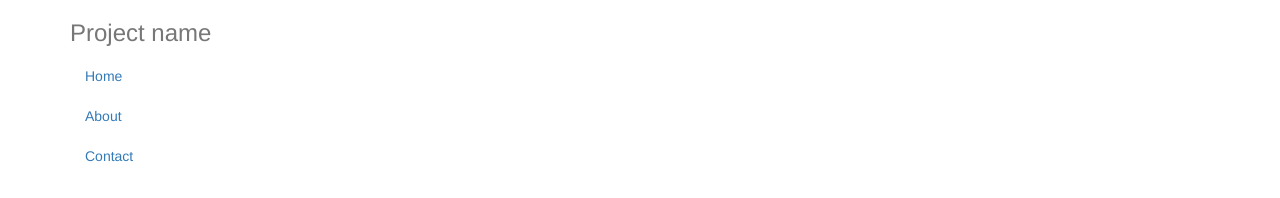
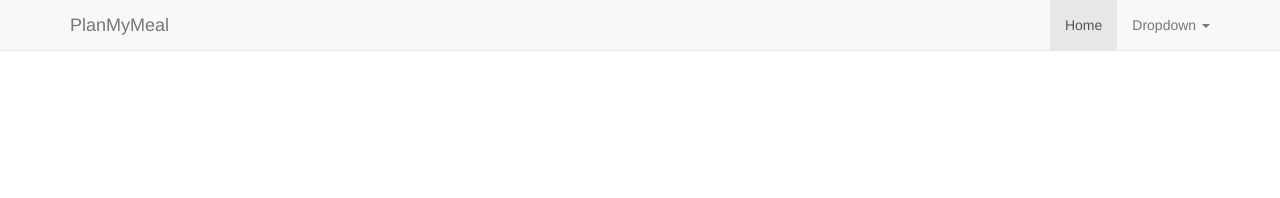
Before and after one commit to neostoic/PlanMyMeal, a website with bundled scripts: page client/index.html in a window 1280 px wide. Built offline with nearby package versions, Linux system fonts and the light colour scheme; files whose address does not match are found by name.

Commit message:
boostrap navbar

```diff
--- a/client/css/style.css
+++ /dev/null
@@ -1,5 +0,0 @@
-.center {
-     float: none;
-     margin-left: auto;
-     margin-right: auto;
-}
--- a/client/index.html
+++ b/client/index.html
@@ -6,31 +6,45 @@
         <link rel="stylesheet" href="bower_components/bootstrap/dist/css/bootstrap.css">
         <link rel="stylesheet"  href="css/style.css">
     </head>
-    <body ng-app="plunker">
+    <body>
+        <!-- Fixed masthead navbar-->
+        <nav class="navbar navbar-masthead navbar-default navbar-static-top">
           <div class="container">
-
-      <!-- The justified navigation menu is meant for single line per list item.
-           Multiple lines will require custom code not provided by Bootstrap. -->
-      <div class="masthead">
-        <h3 class="text-muted">Project name</h3>
-        <nav>
-          <ul class="nav nav-navbar nav-inverse">
+            <div class="navbar-header">
+              <button type="button" class="navbar-toggle collapsed" data-toggle="collapse" data-target="#navbar" aria-expanded="false" aria-controls="navbar">
+                <span class="sr-only">Toggle navigation</span>
+                <span class="icon-bar"></span>
+                <span class="icon-bar"></span>
+                <span class="icon-bar"></span>
+              </button>
+              <a class="navbar-brand" href="#">PlanMyMeal</a>
+            </div>
+            <div id="navbar" class="navbar-collapse collapse">
+              <ul class="nav navbar-nav navbar-right">
                 <li class="active"><a href="#">Home</a></li>
+                <!-- <li><a href="#about">About</a></li>
+                <li><a href="#contact">Contact</a></li> -->
+                <li class="dropdown">
+                  <a href="#" class="dropdown-toggle" data-toggle="dropdown" role="button" aria-haspopup="true" aria-expanded="false">Dropdown <span class="caret"></span></a>
+                  <ul class="dropdown-menu">
                     <li><a href="#">About</a></li>
                     <li><a href="#">Contact</a></li>
+                    <!-- <li role="separator" class="divider"></li>
+                    <li class="dropdown-header">Nav header</li>
+                    <li><a href="#">Separated link</a></li>
+                    <li><a href="#">One more separated link</a></li> -->
                   </ul>
+                </li>
+              </ul>
+            </div><!--/.nav-collapse -->
+          </div>
         </nav>
-      </div>
 
-      <!-- Jumbotron -->
-      <!-- <div class="jumbotron text-center"> -->
-        <!-- <h1>Marketing stuff!</h1> -->
-        <!-- <p><a class="btn btn-lg btn-success" href="#" role="button" id="button">Get started today</a></p> -->
-    <!-- </div><!-- End jumbotron -->
-
+        <!-- yelp display -->
+        <div class="container">
         <div class="panel-body">
                     <div class="row">
-          <div  ng-controller="MainCtrl">
+                        <div ng-controller="MainCtrl">
                               <p><date-input name="info.name" message="info.message"></date-input></p>
                           <div  data-ng-repeat="business in businesses">
                               <div class="col-lg-4">
@@ -41,10 +55,9 @@
                                   </div><!-- End cold-md-6-->
                               </div><!-- End col-md-4 -->
                           </div><!-- End ng-repeat -->
+                      </div><!-- End MainCtrl -->
                 </div><!-- End row -->
-  </div>
              </div><!-- End panel-body -->
-
 
         <script src="/bower_components/jquery/dist/jquery.js"></script>
         <script src="/bower_components/angular/angular.js"></script>
@@ -55,5 +68,6 @@
         <script src="/controllers/apiController.js"></script>
         <script type="text/javascript" src="css/main.js"></script>
         <script type="text/javascript" src="oauth-signature.js"></script>
+    </div><!-- End container -->
     </body>
 </html>
```
Also changed, not shown: client/views/restaurants.html (+3 -3 lines). Lines whose indentation alone changed are shown as unchanged.
